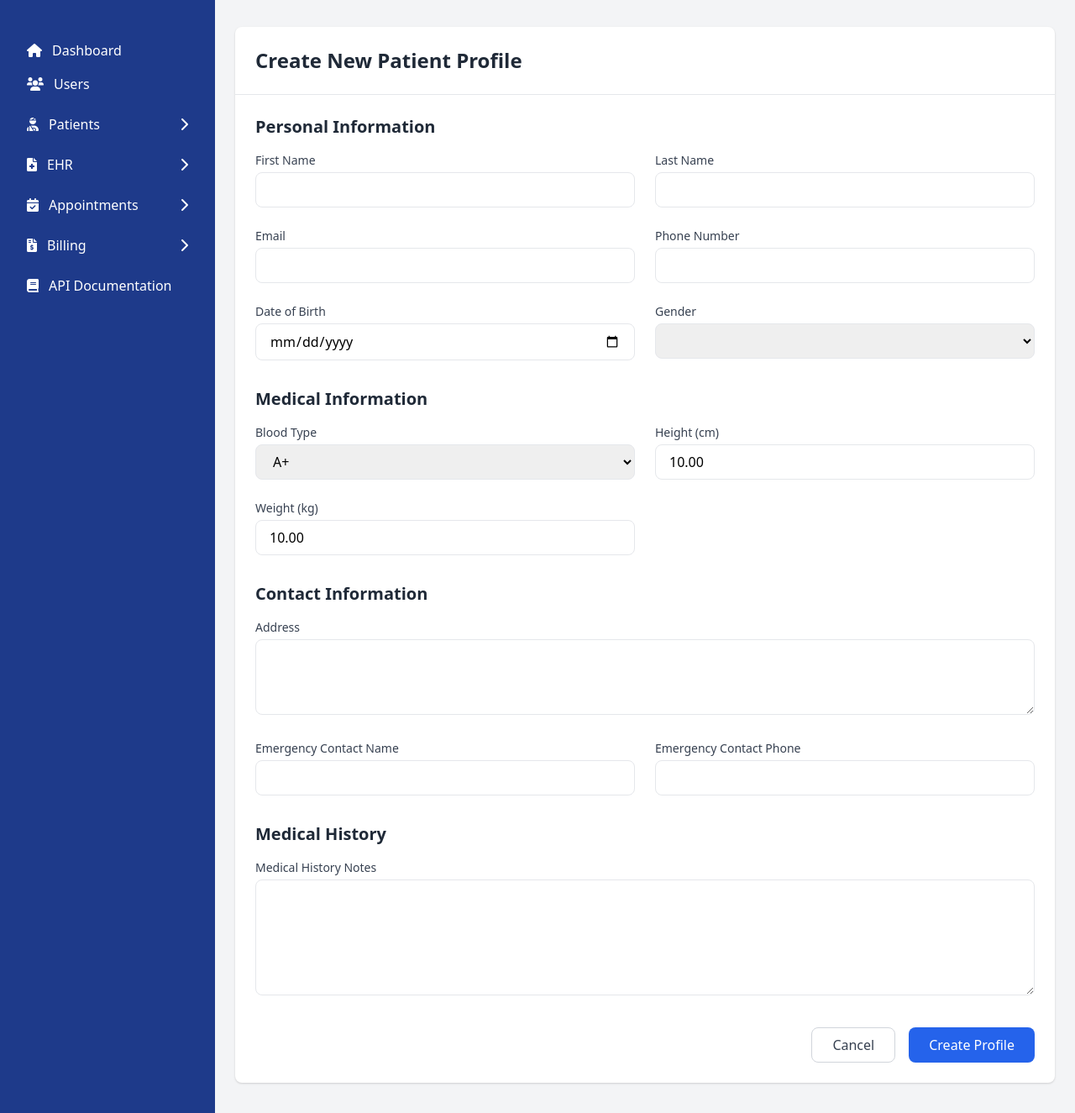
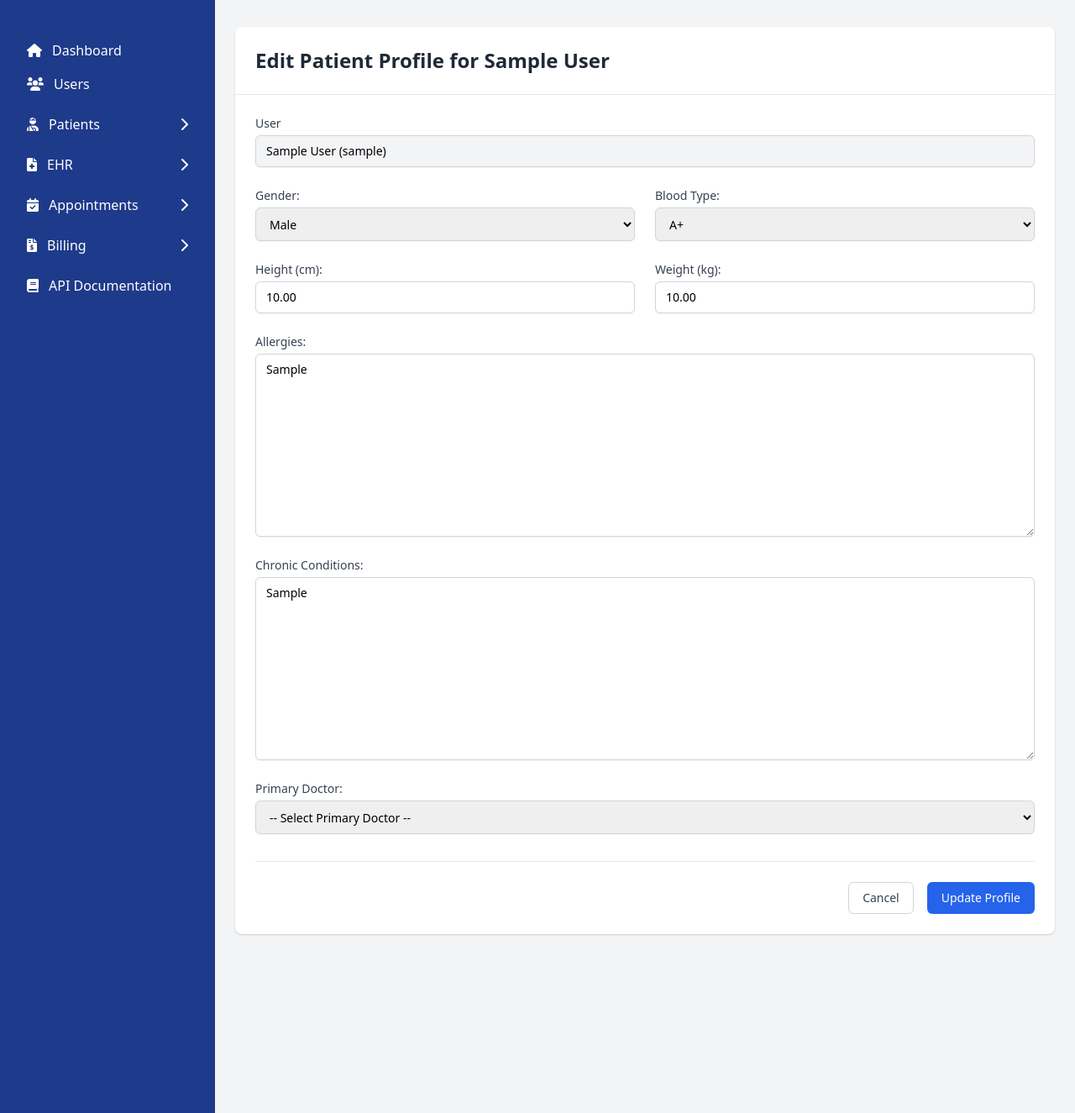
Before and after one commit to markramyy/healthcare-system, a Django app: page /views/patient/profiles/00000000-0000-0000-0000-000000000001/update/ in a window 1280 px wide. Shown: the part 48-1373 px from the top of the page at 84% size. Run offline with Django 5.2, Linux system fonts and the light colour scheme; a user stored in the database is signed in; tables that the repository leaves empty hold one stand-in row (values such as "Sample post"); lists and menus that the app fills with data are empty; parts of the project's set-up code (start-up, migrations or seed data) failed here and were passed over.

Commit message:
Update patient profile form and serializer to include gender field, make several fields optional, and enhance profile template for better user experience.

```diff
--- a/healthcare_ms/patient/forms.py
+++ b/healthcare_ms/patient/forms.py
@@ -7,23 +7,22 @@ class PatientProfileForm(forms.ModelForm):
     class Meta:
         model = PatientProfile
         fields = [
-            'user', 'primary_doctor', 'blood_type',
+            'user', 'gender', 'primary_doctor', 'blood_type',
             'height', 'weight', 'allergies', 'chronic_conditions'
         ]
-        widgets = {
-            'user': forms.Select(attrs={'class': 'w-full px-3 py-2 rounded-lg bg-white bg-opacity-10 text-white'}),
-            'primary_doctor': forms.Select(attrs={'class': 'w-full px-3 py-2 rounded-lg bg-white bg-opacity-10 text-white'}),
-            'blood_type': forms.Select(attrs={'class': 'w-full px-3 py-2 rounded-lg bg-white bg-opacity-10 text-white'}),
-            'height': forms.NumberInput(attrs={'class': 'w-full px-3 py-2 rounded-lg bg-white bg-opacity-10 text-white'}),
-            'weight': forms.NumberInput(attrs={'class': 'w-full px-3 py-2 rounded-lg bg-white bg-opacity-10 text-white'}),
-            'allergies': forms.Textarea(attrs={'class': 'w-full px-3 py-2 rounded-lg bg-white bg-opacity-10 text-white', 'rows': 3}),
-            'chronic_conditions': forms.Textarea(attrs={'class': 'w-full px-3 py-2 rounded-lg bg-white bg-opacity-10 text-white', 'rows': 3}),
-        }
 
     def __init__(self, *args, **kwargs):
         super().__init__(*args, **kwargs)
         self.fields['user'].queryset = User.objects.filter(user_type='patient')
+        self.fields['primary_doctor'].required = False
         self.fields['primary_doctor'].queryset = User.objects.filter(user_type='doctor')
+        self.fields['primary_doctor'].empty_label = "-- Select Primary Doctor --"
+
+        self.fields['blood_type'].required = False
+        self.fields['height'].required = False
+        self.fields['weight'].required = False
+        self.fields['allergies'].required = False
+        self.fields['chronic_conditions'].required = False
 
 
 class InsuranceForm(forms.ModelForm):
--- a/healthcare_ms/patient/serializers.py
+++ b/healthcare_ms/patient/serializers.py
@@ -40,7 +40,7 @@ class PatientProfileUpdateSerializer(BaseSerializer):
     class Meta:
         model = PatientProfile
         fields = (
-            'guid', 'user', 'primary_doctor', 'blood_type',
+            'guid', 'user', 'gender', 'primary_doctor', 'blood_type',
             'height', 'weight', 'allergies', 'chronic_conditions'
         )
 
--- a/healthcare_ms/patient/views.py
+++ b/healthcare_ms/patient/views.py
@@ -105,6 +105,7 @@ def profile_update(request, guid):
 
     return render(request, 'patient/profile_form.html', {
         'form': form,
+        'profile': profile,
         'serialized_data': serializer.data
     })
 
--- a/healthcare_ms/templates/patient/profile_form.html
+++ b/healthcare_ms/templates/patient/profile_form.html
@@ -7,130 +7,86 @@
     <div class="p-6 border-b">
         <h1 class="text-2xl font-bold text-gray-800">
             {% if profile %}
-                Edit Patient Profile
+                Edit Patient Profile for {{ profile.user.get_full_name }}
             {% else %}
-                Create New Patient Profile
+                {# Assuming create view passes a 'user' object if needed #}
+                Create New Patient Profile {% if user %} for {{ user.get_full_name }} {% endif %}
             {% endif %}
         </h1>
     </div>
 
+    {# Display form errors #}
+    {% if form.non_field_errors %}
+        <div class="p-4 mb-4 text-sm text-red-700 bg-red-100 rounded-lg mx-6 mt-4" role="alert">
+            <span class="font-medium">Please correct the errors below:</span>
+            <ul class="mt-1.5 list-disc list-inside">
+                {% for error in form.non_field_errors %}
+                    <li>{{ error }}</li>
+                {% endfor %}
+            </ul>
+        </div>
+    {% endif %}
+
     <form method="post" class="p-6">
         {% csrf_token %}
+        <div class="space-y-6">
 
-        <!-- Personal Information -->
-        <div class="mb-8">
-            <h2 class="text-xl font-semibold text-gray-800 mb-4">Personal Information</h2>
+            <div>
+                <label class="block text-sm font-medium text-gray-700">User</label>
+                <input type="text"
+                       value="{{ profile.user.get_full_name }} ({{ profile.user.username }})"
+                       class="mt-1 block w-full px-3 py-2 border border-gray-300 rounded-md shadow-sm bg-gray-100 focus:outline-none sm:text-sm"
+                       disabled>
+                {% if form.user %}{{ form.user.as_hidden }}{% endif %}
+                {% if form.user.errors %}<p class="mt-1 text-sm text-red-600">{{ form.user.errors|striptags }}</p>{% endif %}
+            </div>
+
             <div class="grid grid-cols-1 md:grid-cols-2 gap-6">
                 <div>
-                    <label class="block text-sm font-medium text-gray-700 mb-1">First Name</label>
-                    <input type="text" name="first_name" value="{{ form.first_name.value|default:'' }}"
-                           class="w-full px-4 py-2 border rounded-lg focus:outline-none focus:ring-2 focus:ring-blue-500"
-                           required>
+                    {{ form.gender.label_tag }}
+                    {{ form.gender }}
+                    {% if form.gender.errors %}<p class="mt-1 text-sm text-red-600">{{ form.gender.errors|striptags }}</p>{% endif %}
                 </div>
-                <div>
-                    <label class="block text-sm font-medium text-gray-700 mb-1">Last Name</label>
-                    <input type="text" name="last_name" value="{{ form.last_name.value|default:'' }}"
-                           class="w-full px-4 py-2 border rounded-lg focus:outline-none focus:ring-2 focus:ring-blue-500"
-                           required>
+                 <div>
+                    {{ form.blood_type.label_tag }}
+                    {{ form.blood_type }}
+                     {% if form.blood_type.errors %}<p class="mt-1 text-sm text-red-600">{{ form.blood_type.errors|striptags }}</p>{% endif %}
                 </div>
-                <div>
-                    <label class="block text-sm font-medium text-gray-700 mb-1">Email</label>
-                    <input type="email" name="email" value="{{ form.email.value|default:'' }}"
-                           class="w-full px-4 py-2 border rounded-lg focus:outline-none focus:ring-2 focus:ring-blue-500"
-                           required>
+                 <div>
+                    {{ form.height.label_tag }}
+                    {{ form.height }}
+                     {% if form.height.errors %}<p class="mt-1 text-sm text-red-600">{{ form.height.errors|striptags }}</p>{% endif %}
                 </div>
-                <div>
-                    <label class="block text-sm font-medium text-gray-700 mb-1">Phone Number</label>
-                    <input type="tel" name="phone_number" value="{{ form.phone_number.value|default:'' }}"
-                           class="w-full px-4 py-2 border rounded-lg focus:outline-none focus:ring-2 focus:ring-blue-500">
-                </div>
-                <div>
-                    <label class="block text-sm font-medium text-gray-700 mb-1">Date of Birth</label>
-                    <input type="date" name="date_of_birth" value="{{ form.date_of_birth.value|date:'Y-m-d'|default:'' }}"
-                           class="w-full px-4 py-2 border rounded-lg focus:outline-none focus:ring-2 focus:ring-blue-500"
-                           required>
-                </div>
-                <div>
-                    <label class="block text-sm font-medium text-gray-700 mb-1">Gender</label>
-                    <select name="gender" class="w-full px-4 py-2 border rounded-lg focus:outline-none focus:ring-2 focus:ring-blue-500">
-                        {% for value, label in form.gender.field.choices %}
-                            <option value="{{ value }}" {% if form.gender.value == value %}selected{% endif %}>
-                                {{ label }}
-                            </option>
-                        {% endfor %}
-                    </select>
+                 <div>
+                    {{ form.weight.label_tag }}
+                    {{ form.weight }}
+                     {% if form.weight.errors %}<p class="mt-1 text-sm text-red-600">{{ form.weight.errors|striptags }}</p>{% endif %}
                 </div>
             </div>
-        </div>
-
-        <!-- Medical Information -->
-        <div class="mb-8">
-            <h2 class="text-xl font-semibold text-gray-800 mb-4">Medical Information</h2>
-            <div class="grid grid-cols-1 md:grid-cols-2 gap-6">
-                <div>
-                    <label class="block text-sm font-medium text-gray-700 mb-1">Blood Type</label>
-                    <select name="blood_type" class="w-full px-4 py-2 border rounded-lg focus:outline-none focus:ring-2 focus:ring-blue-500">
-                        {% for value, label in form.blood_type.field.choices %}
-                            <option value="{{ value }}" {% if form.blood_type.value == value %}selected{% endif %}>
-                                {{ label }}
-                            </option>
-                        {% endfor %}
-                    </select>
-                </div>
-                <div>
-                    <label class="block text-sm font-medium text-gray-700 mb-1">Height (cm)</label>
-                    <input type="number" name="height" value="{{ form.height.value|default:'' }}"
-                           class="w-full px-4 py-2 border rounded-lg focus:outline-none focus:ring-2 focus:ring-blue-500">
-                </div>
-                <div>
-                    <label class="block text-sm font-medium text-gray-700 mb-1">Weight (kg)</label>
-                    <input type="number" name="weight" value="{{ form.weight.value|default:'' }}"
-                           class="w-full px-4 py-2 border rounded-lg focus:outline-none focus:ring-2 focus:ring-blue-500">
-                </div>
+            <div>
+                {{ form.allergies.label_tag }}
+                {{ form.allergies }}
+                {% if form.allergies.errors %}<p class="mt-1 text-sm text-red-600">{{ form.allergies.errors|striptags }}</p>{% endif %}
             </div>
-        </div>
-
-        <!-- Contact Information -->
-        <div class="mb-8">
-            <h2 class="text-xl font-semibold text-gray-800 mb-4">Contact Information</h2>
-            <div class="grid grid-cols-1 gap-6">
-                <div>
-                    <label class="block text-sm font-medium text-gray-700 mb-1">Address</label>
-                    <textarea name="address" rows="3"
-                              class="w-full px-4 py-2 border rounded-lg focus:outline-none focus:ring-2 focus:ring-blue-500">{{ form.address.value|default:'' }}</textarea>
-                </div>
-                <div class="grid grid-cols-1 md:grid-cols-2 gap-6">
-                    <div>
-                        <label class="block text-sm font-medium text-gray-700 mb-1">Emergency Contact Name</label>
-                        <input type="text" name="emergency_contact_name" value="{{ form.emergency_contact_name.value|default:'' }}"
-                               class="w-full px-4 py-2 border rounded-lg focus:outline-none focus:ring-2 focus:ring-blue-500">
-                    </div>
-                    <div>
-                        <label class="block text-sm font-medium text-gray-700 mb-1">Emergency Contact Phone</label>
-                        <input type="tel" name="emergency_contact_phone" value="{{ form.emergency_contact_phone.value|default:'' }}"
-                               class="w-full px-4 py-2 border rounded-lg focus:outline-none focus:ring-2 focus:ring-blue-500">
-                    </div>
-                </div>
+             <div>
+                {{ form.chronic_conditions.label_tag }}
+                {{ form.chronic_conditions }}
+                 {% if form.chronic_conditions.errors %}<p class="mt-1 text-sm text-red-600">{{ form.chronic_conditions.errors|striptags }}</p>{% endif %}
             </div>
-        </div>
-
-        <!-- Medical History -->
-        <div class="mb-8">
-            <h2 class="text-xl font-semibold text-gray-800 mb-4">Medical History</h2>
             <div>
-                <label class="block text-sm font-medium text-gray-700 mb-1">Medical History Notes</label>
-                <textarea name="medical_history" rows="5"
-                          class="w-full px-4 py-2 border rounded-lg focus:outline-none focus:ring-2 focus:ring-blue-500">{{ form.medical_history.value|default:'' }}</textarea>
+                {{ form.primary_doctor.label_tag }}
+                {{ form.primary_doctor }}
+                 {% if form.primary_doctor.errors %}<p class="mt-1 text-sm text-red-600">{{ form.primary_doctor.errors|striptags }}</p>{% endif %}
             </div>
         </div>
 
         <!-- Form Actions -->
-        <div class="flex justify-end space-x-4">
+        <div class="flex justify-end space-x-4 pt-6 border-t mt-8">
             <a href="{% if profile %}{% url 'patient:profile-detail' profile.guid %}{% else %}{% url 'patient:profile-list' %}{% endif %}"
-               class="px-6 py-2 border border-gray-300 rounded-lg text-gray-700 hover:bg-gray-50 transition-colors">
+               class="px-4 py-2 border border-gray-300 rounded-md text-sm font-medium text-gray-700 hover:bg-gray-50 focus:outline-none focus:ring-2 focus:ring-offset-2 focus:ring-indigo-500">
                 Cancel
             </a>
-            <button type="submit" class="px-6 py-2 bg-blue-600 text-white rounded-lg hover:bg-blue-700 transition-colors">
+            <button type="submit" class="px-4 py-2 bg-blue-600 border border-transparent rounded-md text-sm font-medium text-white hover:bg-blue-700 focus:outline-none focus:ring-2 focus:ring-offset-2 focus:ring-blue-500">
                 {% if profile %}
                     Update Profile
                 {% else %}
@@ -140,4 +96,39 @@
         </div>
     </form>
 </div>
+
+{# Script to add Tailwind classes to form fields rendered by {{ field }} #}
+<script>
+document.addEventListener('DOMContentLoaded', function() {
+    const form = document.querySelector('form');
+    const fields = form.querySelectorAll('input:not([type="hidden"]):not([disabled]), select, textarea');
+
+    fields.forEach(function(field) {
+        let baseClasses = 'mt-1 block w-full border border-gray-300 rounded-md shadow-sm focus:outline-none focus:ring-indigo-500 focus:border-indigo-500 sm:text-sm';
+        if (field.tagName === 'TEXTAREA') {
+            baseClasses += ' py-2 px-3'; // Default rows usually fine
+        } else if (field.tagName === 'SELECT') {
+             baseClasses += ' py-2 px-3 h-10'; // Fixed height for select
+        } else { // Input fields
+             baseClasses += ' px-3 py-2';
+        }
+
+        // Add classes
+        field.className += ' ' + baseClasses;
+
+        // Style labels if they exist
+        const label = form.querySelector(`label[for="${field.id}"]`);
+        if (label) {
+            label.classList.add('block', 'text-sm', 'font-medium', 'text-gray-700');
+        }
+    });
+
+    // Handle specific styling for checkboxes or radios if needed
+    // const checkboxes = form.querySelectorAll('input[type="checkbox"], input[type="radio"]');
+    // checkboxes.forEach(function(cb) {
+    //     cb.classList.add('focus:ring-indigo-500', 'h-4', 'w-4', 'text-indigo-600', 'border-gray-300', 'rounded');
+    // });
+});
+</script>
+
 {% endblock %}
```
